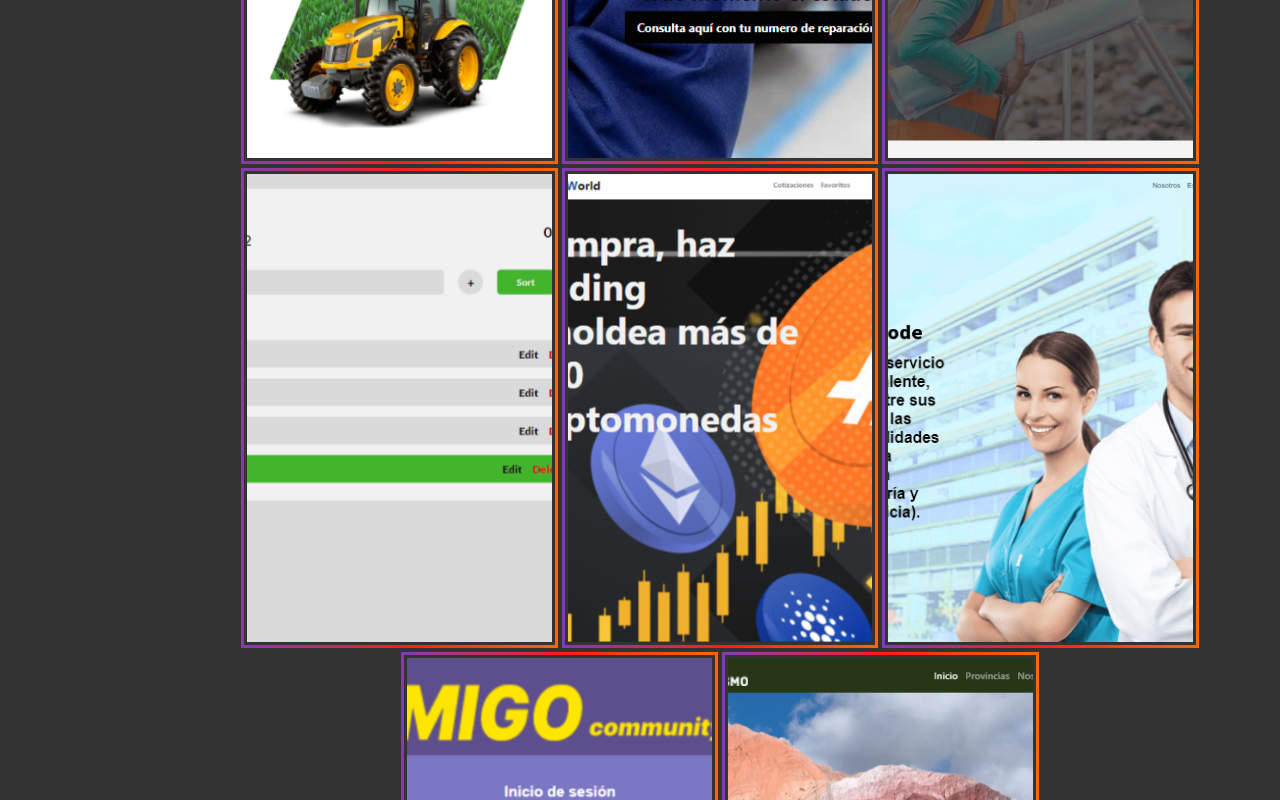
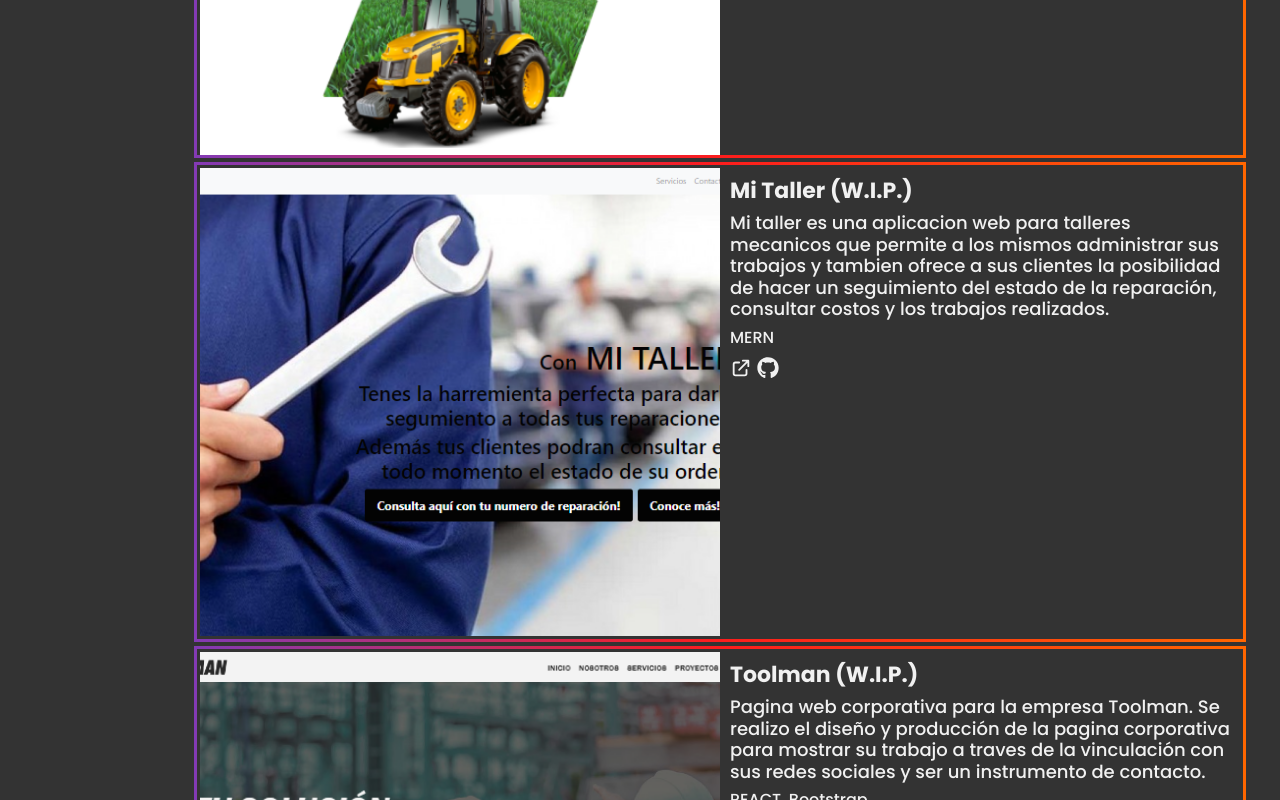
Before and after one commit to LMBarthaburu/portfolio-web, a React (Create React App) app: page / in a window 1280 px wide. Shown: the part 2000-2800 px from the top of the page. Built offline with nearby package versions, Linux system fonts and the light colour scheme.

Commit message:
cambio en el estilo de las card del portfolio y agregue descripcion de los proyectos

```diff
--- a/src/components/About/about.css
+++ b/src/components/About/about.css
@@ -51,7 +51,7 @@
     margin-left: -32px;
   }
   .about-text{
-    font-size: 35px;
+    font-size: 30px;
   }
   .about-item{
     margin: 0 15px;
@@ -81,7 +81,7 @@
     padding: 0 10px;
   }
   .about-text{
-    font-size: 48px;
+    font-size: 40px;
   }
   .about-item{
 
--- a/src/components/CardPortfolio/CardPortfolio.js
+++ b/src/components/CardPortfolio/CardPortfolio.js
@@ -11,6 +11,7 @@ function CardPortfolio(props) {
       </a>
       <div className='text-container'>
         <h3 className='proyect-title'>{props.titulo}</h3>
+        <h3 className='proyect-description'>{props.descripcion}</h3>
         <h5 className='proyect-tec'>{props.tecnologias}</h5>
         <div className='icon-box'>
           <a href={props.link} target='_blank' rel='noreferrer' className='proyect-link'>
--- a/src/components/CardPortfolio/cardPortfolio.css
+++ b/src/components/CardPortfolio/cardPortfolio.css
@@ -1,13 +1,13 @@
 .portfolio-card{
   margin: 0 1px 10px;
   padding: 3px;
-  width: 33%;
+  width: 100%;
   height:60vh;
   border: 3px solid transparent;
   border-image: linear-gradient(90deg,var(--orange) 0%, rgba(253,29,29,1) 50%, var(--purple) 100%) 1;
   overflow: hidden;
-  position: relative;
-
+  display: grid;
+  grid-template-columns: repeat(2, 1fr);
 }
 .proyect-link{
   text-decoration: none;
@@ -20,20 +20,12 @@
   width: 100%;
   height: 100%;
   object-fit: cover;
-  object-position: top;
   transition: all 1s ease;
-  position: relative;
-  z-index: 1;
+  grid-column: 1/2;
 }
-.portfolio-card:hover img{
-  height: 70%;
-}
-
 .text-container{
   padding: 10px;
-  display: flex;
-  flex-direction: column;
-  position: absolute;
+  grid-column: 2/2;
 }
 .proyect-icon{
   font-size: 25px;
@@ -41,12 +33,12 @@
 }
 @media (min-width: 992px) and (max-width: 1440px){
   .portfolio-card{
-    width: 30%;
+    width: 100%;
     height: 60vh;
     margin: 2px;
   }
   .portfolio-card:hover img{
-    height: 60%;
+    height: 110%;
   }
   .proyect-icon{
     font-size: 22px;
@@ -54,6 +46,10 @@
   }
   .proyect-title{
     font-size: 22px;
+    font-weight: bolder;
+  }
+  .proyect-description{
+    font-size: 18px;
   }
   .proyect-tec{
     font-size: 16px;
@@ -62,11 +58,11 @@
 @media (min-width: 577px) and (max-width: 991px){
   .portfolio-card{
     width: 100%;
-    height: 60vh;
+    height: 30vh;
     margin: 5px 2px;
   }
   .portfolio-card:hover img{
-    height: 65%;
+    height: 110%;
   }
   .proyect-icon{
     font-size: 18px;
@@ -74,6 +70,10 @@
   }
   .proyect-title{
     font-size: 24px;
+    font-weight: bolder;
+  }
+  .proyect-description{
+    font-size: 18px;
   }
   .proyect-tec{
     font-size: 16px;
@@ -81,10 +81,18 @@
 }
 @media (max-width: 576px){
   .portfolio-card{
-    width: 100%;
+    display: flex;
+    flex-direction: column;
+    height: auto;
   }
   .portfolio-card:hover img{
-    height: 70%;
+    height: 100%;
+  }
+  .proyect-link{
+    height: 60%;
+  }
+  .text-container{
+    height: 40%;
   }
   .proyect-icon{
     font-size: 15px;
@@ -92,6 +100,10 @@
   }
   .proyect-title{
     font-size: 20px;
+    font-weight: bolder;
+  }
+  .proyect-description{
+    font-size: 16px;
   }
   .proyect-tec{
     font-size: 14px;
--- a/src/components/Portfolio/Portfolio.js
+++ b/src/components/Portfolio/Portfolio.js
@@ -8,7 +8,7 @@ function Portfolio() {
     <section className='portfolio' id='portfolio'>
       <h2 className='portfolio-title'>Portfolio</h2>
       <div className='portfolio-proyects'>
-        {portfolio.map(item=> <CardPortfolio key={item.id} titulo={item.nombre} link={item.link} repositorio={item.repositorio} img={item.img} tecnologias={item.tecnologias}/>)}
+        {portfolio.map(item=> <CardPortfolio key={item.id} titulo={item.nombre} link={item.link} repositorio={item.repositorio} img={item.img} tecnologias={item.tecnologias} descripcion={item.descripcion}/>)}
       </div>
     </section>
   )
--- a/src/data.js
+++ b/src/data.js
@@ -1,9 +1,9 @@
-import tNoa from '../src/Assets/Img/turismo-noa.png'
+// import tNoa from '../src/Assets/Img/turismo-noa.png'
 import toDo from '../src/Assets/Img/to-do-list.png'
 import cpd from '../src/Assets/Img/campoder.png'
-import migo from '../src/Assets/Img/migo.png'
-import crypto from '../src/Assets/Img/crypto.png'
-import clinica from '../src/Assets/Img/clinica-rc.png'
+// import migo from '../src/Assets/Img/migo.png'
+// import crypto from '../src/Assets/Img/crypto.png'
+// import clinica from '../src/Assets/Img/clinica-rc.png'
 import toolman from '../src/Assets/Img/toolman.png'
 import taller from '../src/Assets/Img/miTaller.png'
 
@@ -16,6 +16,7 @@ export const portfolio =[
     repositorio:'https://github.com/LMBarthaburu/CamPoder',
     link:'https://campodersrl.com',
     tecnologias:'HTML, CSS, Bootstrap, Javascript, React',
+    descripcion:'Pagina web corporativa para la empresa CamPoder SRL. Se realizp un rediseño de la version anterior de la misma y se agregaron los diferentes catalogos de articulos que comercializa la empresa.'
   },
   {
     id:8,
@@ -23,7 +24,9 @@ export const portfolio =[
     nombre: 'Mi Taller (W.I.P.)',
     repositorio:'https://github.com/LMBarthaburu/taller',
     link: 'https://mi-taller.netlify.app/',
-    tecnologias:'MERN '
+    tecnologias:'MERN ',
+    descripcion:'Mi taller es una aplicacion web para talleres mecanicos que permite a los mismos administrar sus trabajos y tambien ofrece a sus clientes la posibilidad de hacer un seguimiento del estado de la reparación, consultar costos y los trabajos realizados.'
+
   },
   {
     id:7,
@@ -31,7 +34,8 @@ export const portfolio =[
     nombre: 'Toolman (W.I.P.)',
     repositorio:'https://github.com/LMBarthaburu/toolman',
     link: 'https://toolmantuc.netlify.app/',
-    tecnologias:'REACT, Bootstrap'
+    tecnologias:'REACT, Bootstrap',
+    descripcion:'Pagina web corporativa para la empresa Toolman. Se realizo el diseño y producción de la pagina corporativa para mostrar su trabajo a traves de la vinculación con sus redes sociales y ser un instrumento de contacto.'
   },
   {
     id: 4,
@@ -40,39 +44,41 @@ export const portfolio =[
     repositorio:'https://github.com/LMBarthaburu/To-Do-List',
     link:'https://todo-list-app-example.netlify.app/',
     tecnologias:'HTML, CSS, Javascript',
+    descripcion:'Aplicacion web que funciona como una lista de tarea pendientes con la posibilidad de editar, eliminar y chequear las tareas ya realizadas. Proyecto realizado con JavaScrip vanilla a modo de practica.'
+
   },
-  {
-    id: 1,
-    img:crypto,
-    nombre: 'CryptoWorld',
-    repositorio:'https://github.com/LMBarthaburu/cryptoworld',
-    link:'https://crypto-world-info.netlify.app/',
-    tecnologias:'HTML, CSS, Bootstrap, Javascript, React (proyecto academico)',
-  },
-  {
-    id: 6,
-    img:clinica,
-    nombre: 'Clinica RC',
-    repositorio:'https://github.com/marcosarias21/proyecto-clinica',
-    repositorioBackEnd: 'https://github.com/LMBarthaburu/proyecto-clinica-backend',
-    link:'https://clinica-rc-24i.netlify.app/',
-    tecnologias:'MERN (proyecto academico)',
-  },
-  {
-    id: 2,
-    img:migo,
-    nombre: 'Migo Community',
-    repositorio:'https://github.com/LMBarthaburu/red-social',
-    link:'https://migo-community.netlify.app/',
-    tecnologias:'HTML, CSS, Javascript (proyecto academico)',
-  },
-  {
-    id: 3,
-    nombre: 'Turismo NOA',
-    img:tNoa,
-    repositorio:'https://github.com/LMBarthaburu/turismo-noa',
-    link:'https://turismo-noa.netlify.app/',
-    tecnologias:'HTML, CSS, Bootstrap (proyecto academico)',
-  },
+  // {
+  //   id: 1,
+  //   img:crypto,
+  //   nombre: 'CryptoWorld',
+  //   repositorio:'https://github.com/LMBarthaburu/cryptoworld',
+  //   link:'https://crypto-world-info.netlify.app/',
+  //   tecnologias:'HTML, CSS, Bootstrap, Javascript, React (proyecto academico)',
+  // },
+  // {
+  //   id: 6,
+  //   img:clinica,
+  //   nombre: 'Clinica RC',
+  //   repositorio:'https://github.com/marcosarias21/proyecto-clinica',
+  //   repositorioBackEnd: 'https://github.com/LMBarthaburu/proyecto-clinica-backend',
+  //   link:'https://clinica-rc-24i.netlify.app/',
+  //   tecnologias:'MERN (proyecto academico)',
+  // },
+  // {
+  //   id: 2,
+  //   img:migo,
+  //   nombre: 'Migo Community',
+  //   repositorio:'https://github.com/LMBarthaburu/red-social',
+  //   link:'https://migo-community.netlify.app/',
+  //   tecnologias:'HTML, CSS, Javascript (proyecto academico)',
+  // },
+  // {
+  //   id: 3,
+  //   nombre: 'Turismo NOA',
+  //   img:tNoa,
+  //   repositorio:'https://github.com/LMBarthaburu/turismo-noa',
+  //   link:'https://turismo-noa.netlify.app/',
+  //   tecnologias:'HTML, CSS, Bootstrap (proyecto academico)',
+  // },
 
 ]
```
